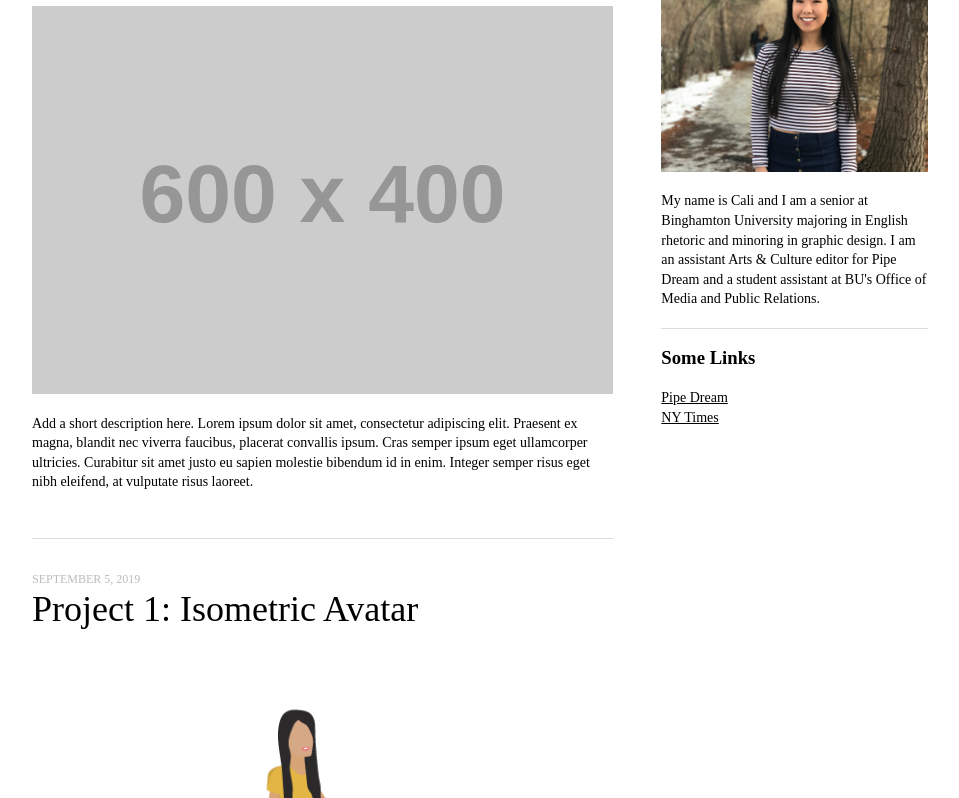
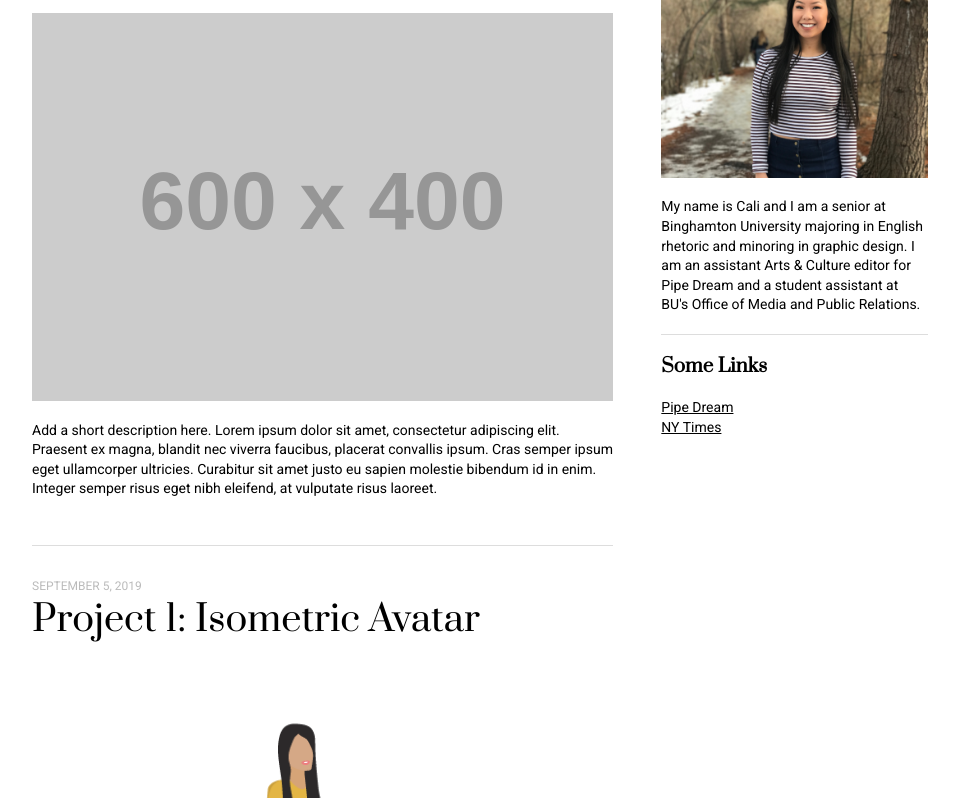
Before and after one commit to Binghamton-University-Design/web-journal-cscahil1, a plain HTML site: page index.html in a window 1280 px wide. Shown: the part 164-962 px from the top of the page, without its empty margins (160-1119 px from the left). Drawn offline with Linux system fonts and the light colour scheme; placeholder pictures from the web are drawn by us.

Commit message:
Update 7
Updated font

```diff
--- a/css/style.css
+++ b/css/style.css
@@ -57,7 +57,7 @@ aside {
 }
 
 body {
-  font-family:}
+  font-family: 'Roboto', sans-serif;}
 
 p {
   line-height: 1.4em;
@@ -71,7 +71,7 @@ img {
 
 h1, h2, h3, h4 {
   margin-top: 0;
-  font-family:;
+  font-family:'Prata', serif;
 }
 
 h4 {
```
